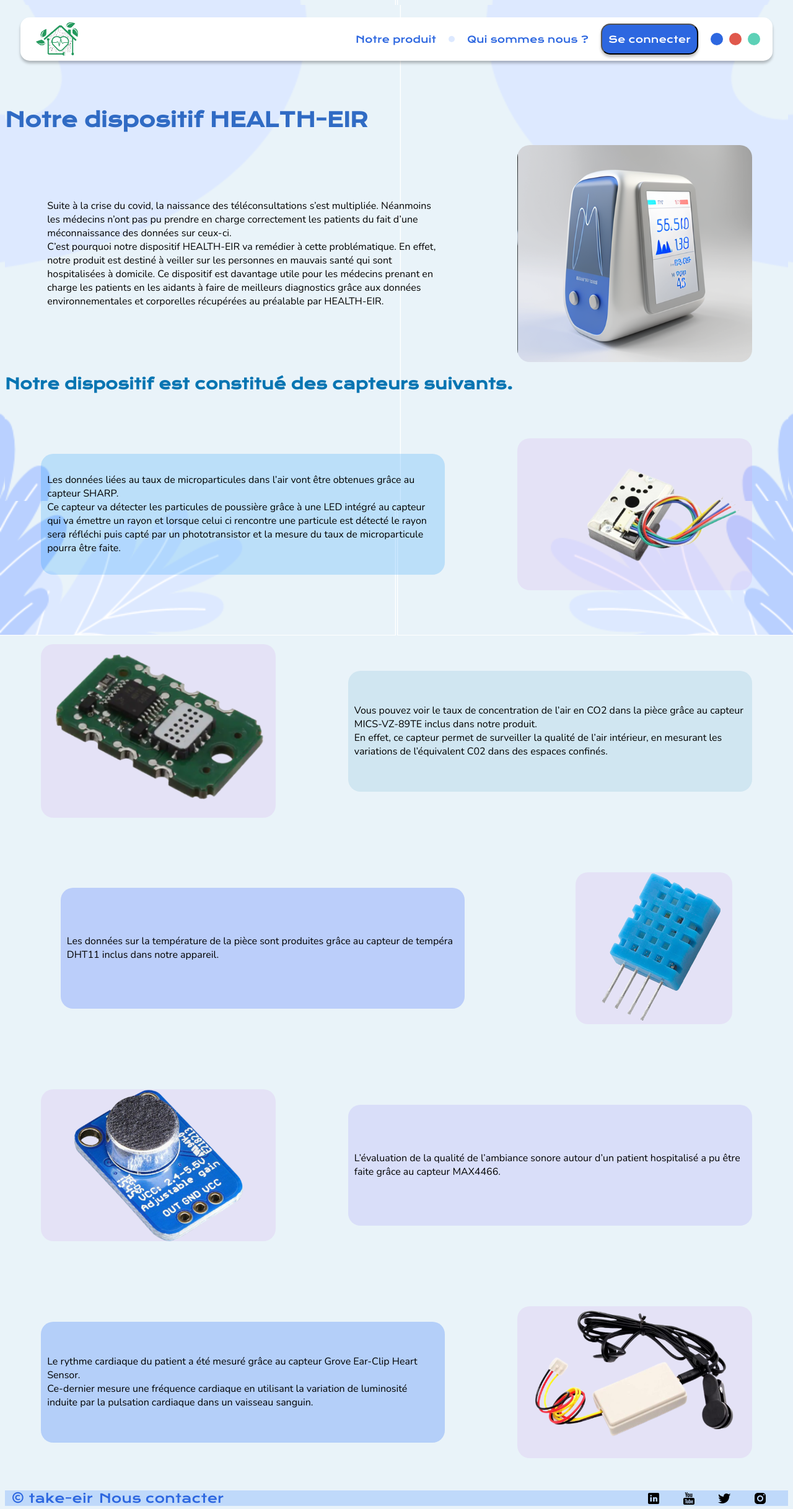
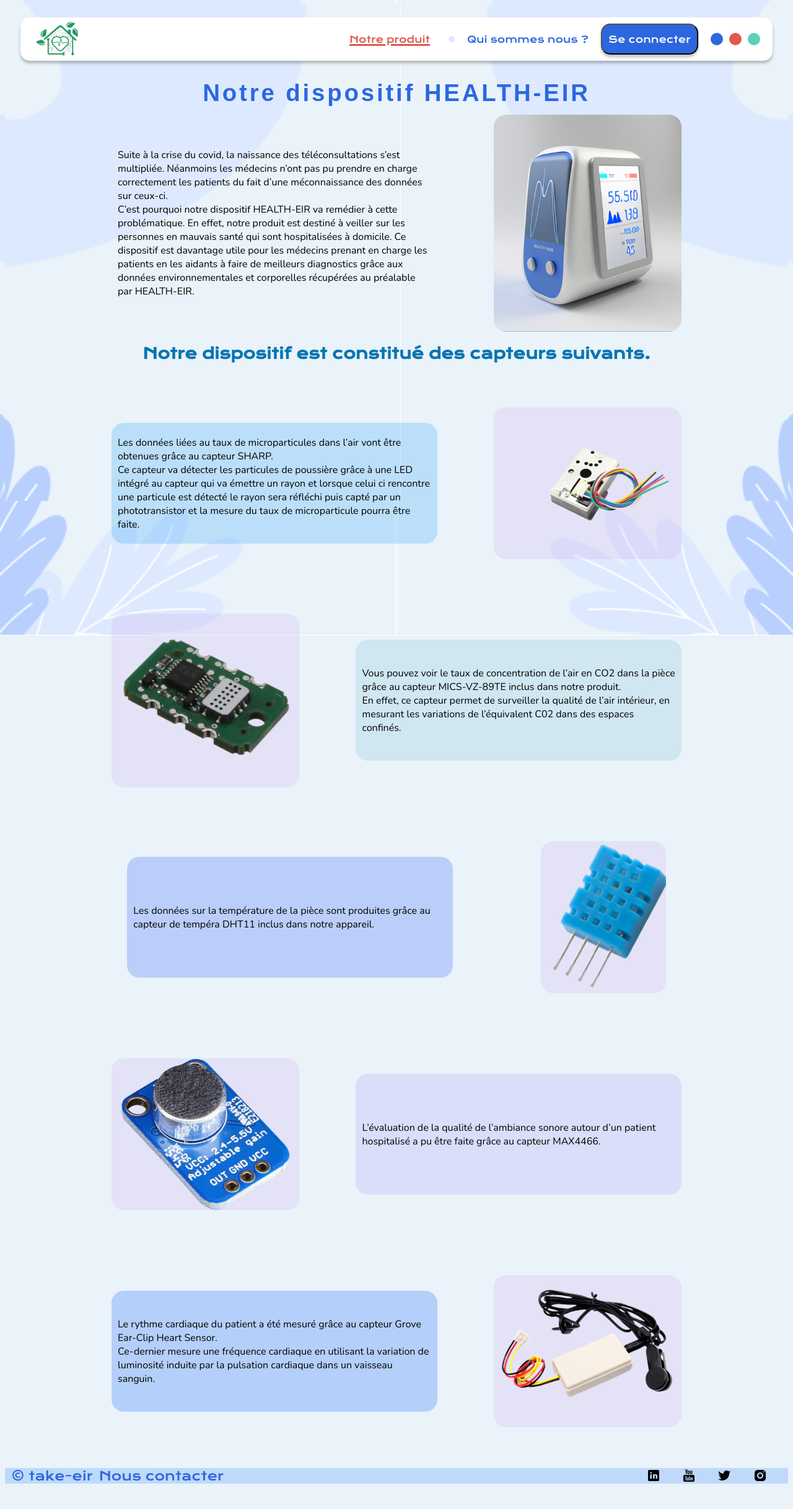
Before and after one commit to Theophile-Wemaere/take-eir-app, a PHP site: page /produit.html in a window 1280 px wide. Shown: the whole page at 62% size. After the commit the page ends 2393 px from the top, so only its background shows below. Run offline with PHP 8.4, Linux system fonts and the light colour scheme.

Commit message:
added product page + began adapting it

```diff
--- a/CSS/styles.css
+++ b/CSS/styles.css
@@ -1,7 +1,7 @@
 html,
 body {
   background-color: #e9f3f9;
-  background-image: url(images/bg-half.png), url(images/bg-half2.png);
+  background-image: url(/images/bg-half.png), url(/images/bg-half2.png);
   background-position: left top, right top;
   background-repeat: no-repeat;
   background-attachment: fixed;
@@ -164,6 +164,12 @@ body {
 
 .page-button:hover {
   background-color: #dde9ff;
+}
+
+.current-button {
+  color: #e0584c;
+  text-decoration: underline;
+  text-decoration-thickness: 3px;
 }
 
 .login-button {
--- a/produit.html
+++ b/produit.html
@@ -21,9 +21,14 @@
           <a href="/"><img src="/images/logo-notext.png" /></a>
         </div>
         <div class="right-items">
-          <button class="page-button" style="margin-right: 10px">
+          <a href="/produit.html">
+            <button
+              class="page-button current-button"
+              style="margin-right: 10px"
+            >
               Notre produit
-          </button>
+            </button></a
+          >
           <div class="separator" style="margin-right: 10px"></div>
           <button class="page-button" style="margin-right: 10px">
             Qui sommes nous ?
@@ -54,21 +59,22 @@
         </button>
       </div>
 
+      <div class="main-box">
         <h1 class="Title_prod">Notre dispositif HEALTH-EIR</h1>
         <div class="introduction">
           <p>
             Suite à la crise du covid, la naissance des téléconsultations s’est
             multipliée. Néanmoins les médecins n’ont pas pu prendre en charge
-          correctement les patients du fait d’une méconnaissance des données sur
-          ceux-ci.
+            correctement les patients du fait d’une méconnaissance des données
+            sur ceux-ci.
             <br />
             C’est pourquoi notre dispositif HEALTH-EIR va remédier à cette
             problématique. En effet, notre produit est destiné à veiller sur les
             personnes en mauvais santé qui sont hospitalisées à domicile. Ce
-          dispositif est davantage utile pour les médecins prenant en charge les
-          patients en les aidants à faire de meilleurs diagnostics grâce aux
-          données environnementales et corporelles récupérées au préalable par
-          HEALTH-EIR.
+            dispositif est davantage utile pour les médecins prenant en charge
+            les patients en les aidants à faire de meilleurs diagnostics grâce
+            aux données environnementales et corporelles récupérées au préalable
+            par HEALTH-EIR.
           </p>
           <div class="image-prod"></div>
         </div>
@@ -86,9 +92,9 @@
             <br />
             Ce capteur va détecter les particules de poussière grâce à une LED
             intégré au capteur qui va émettre un rayon et lorsque celui ci
-          rencontre une particule est détecté le rayon sera réfléchi puis capté
-          par un phototransistor et la mesure du taux de microparticule pourra
-          être faite.
+            rencontre une particule est détecté le rayon sera réfléchi puis
+            capté par un phototransistor et la mesure du taux de microparticule
+            pourra être faite.
           </p>
           <div class="image-dust-cpt"></div>
         </div>
@@ -128,11 +134,12 @@
             Le rythme cardiaque du patient a été mesuré grâce au capteur Grove
             Ear-Clip Heart Sensor.
             <br />
-          Ce-dernier mesure une fréquence cardiaque en utilisant la variation de
-          luminosité induite par la pulsation cardiaque dans un vaisseau
+            Ce-dernier mesure une fréquence cardiaque en utilisant la variation
+            de luminosité induite par la pulsation cardiaque dans un vaisseau
             sanguin.
           </p>
           <div class="image-heart-cpt"></div>
+        </div>
       </div>
     </div>
   </body>
```
Also changed, not shown: index.html (+5 -3 lines). Lines whose indentation alone changed are shown as unchanged.
